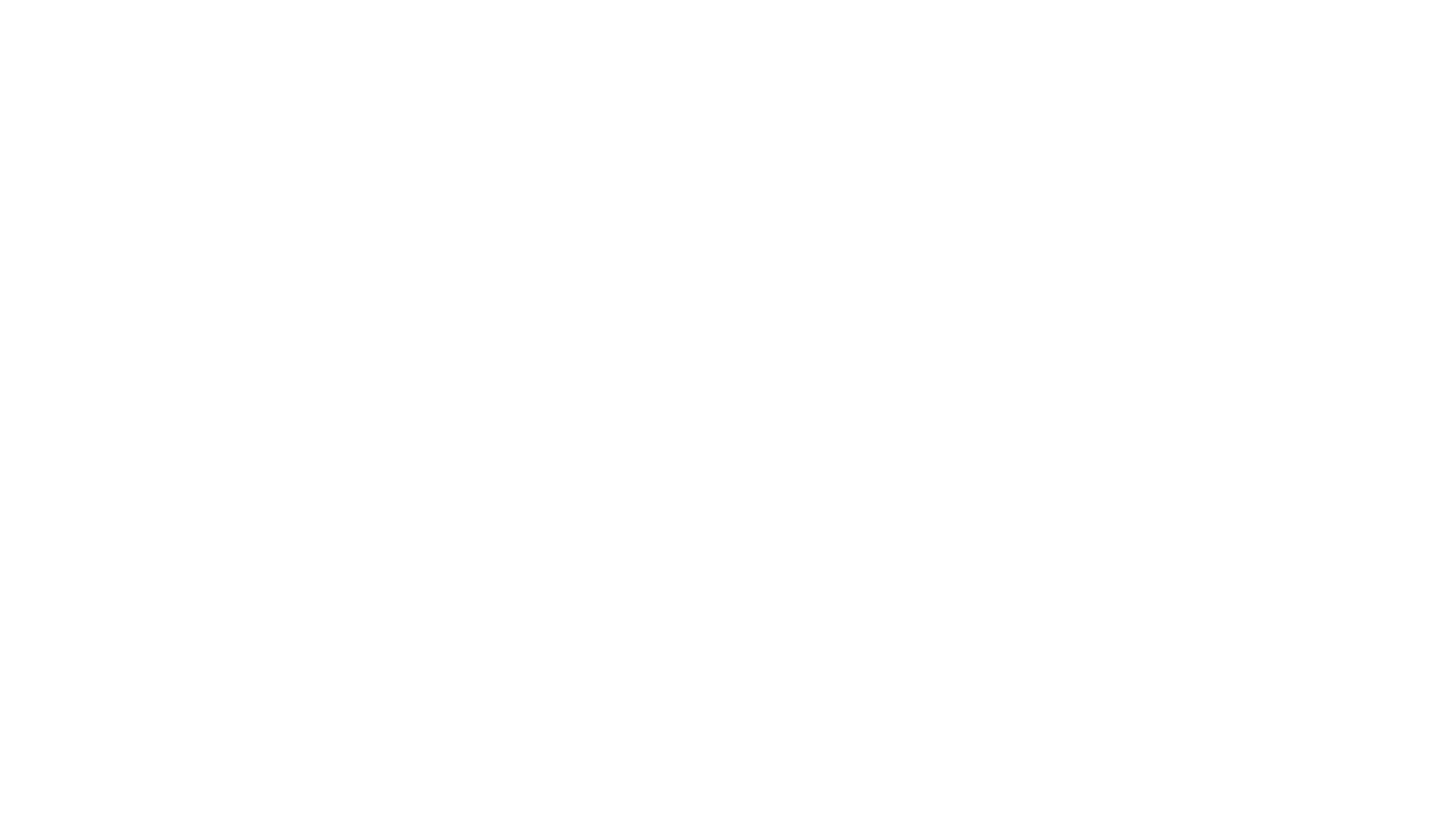
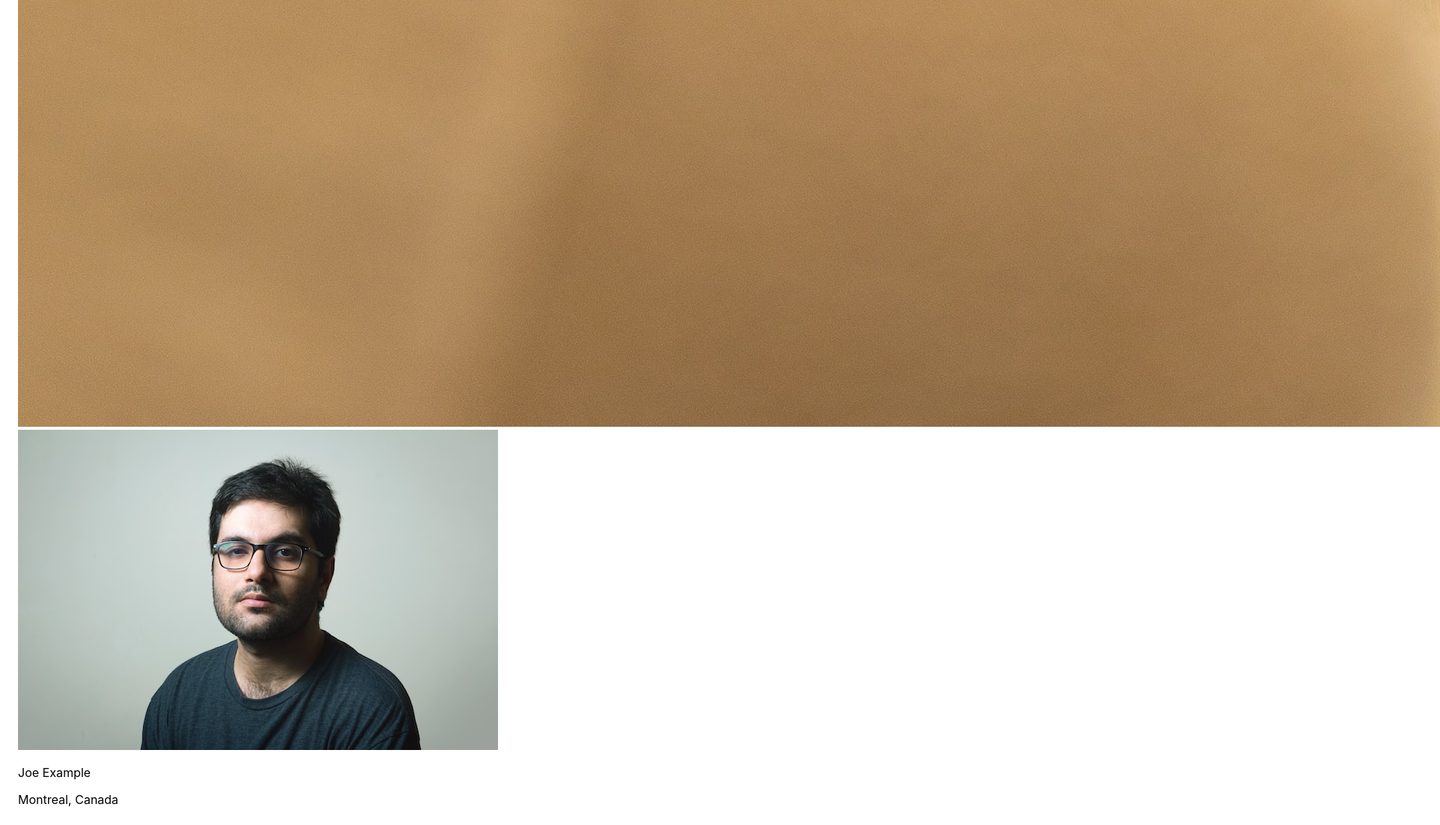
Before and after one commit to alecfaustino/photolabs, a React (Vite) app in the folder frontend/: page / in a window 1280 px wide. Shown: the part 3695-4795 px from the top of the page at 75% size, 1920 px wide, since content can reach past the window. Before the commit the page ends 800 px from the top, so only its background shows below. Built offline with nearby package versions, Linux system fonts and the light colour scheme; the HTML template or start-up script is replaced by a standard one.

Commit message:
create a PhotoListItem component which uses the sample data as a prop

```diff
--- a/frontend/src/App.jsx
+++ b/frontend/src/App.jsx
@@ -1,11 +1,27 @@
-import PhotoListItem from './components/PhotoListItem';
-import './App.scss';
+import PhotoListItem from "./components/PhotoListItem";
+import "./App.scss";
 
+const sampleDataForPhotoListItem = {
+  id: 1,
+  location: {
+    city: "Montreal",
+    country: "Canada",
+  },
+  urls: {
+    full: "/Image-1-Full.jpeg",
+    regular: "/Image-1-Regular.jpeg",
+  },
+  user: {
+    username: "exampleuser",
+    name: "Joe Example",
+    profile: "/profile-1.jpg",
+  },
+};
 // Note: Rendering a single component to build components in isolation
 const App = () => {
   return (
     <div className="App">
-      <PhotoListItem/>
+      <PhotoListItem data={sampleDataForPhotoListItem} />
     </div>
   );
 };
--- a/frontend/src/components/PhotoListItem.jsx
+++ b/frontend/src/components/PhotoListItem.jsx
@@ -1,24 +1,21 @@
 import "../styles/PhotoListItem.scss";
 
-const sampleDataForPhotoListItem = {
-  id: 1,
-  location: {
-    city: "Montreal",
-    country: "Canada",
-  },
-  urls: {
-    full: "/Image-1-Full.jpeg",
-    regular: "/Image-1-Regular.jpeg",
-  },
-  user: {
-    username: "exampleuser",
-    name: "Joe Example",
-    profile: "/profile-1.jpg",
-  },
-};
-
-const PhotoListItem = () => {
-  /* Insert React */
+const PhotoListItem = (props) => {
+  const { urls, user, location } = props.data;
+  return (
+    <>
+      <div>
+        <img src={urls.full}></img>
+      </div>
+      <div>
+        <img src={user.profile}></img>
+        <p>{user.name}</p>
+        <p>
+          {location.city}, {location.country}
+        </p>
+      </div>
+    </>
+  );
 };
 
 export default PhotoListItem;
```
